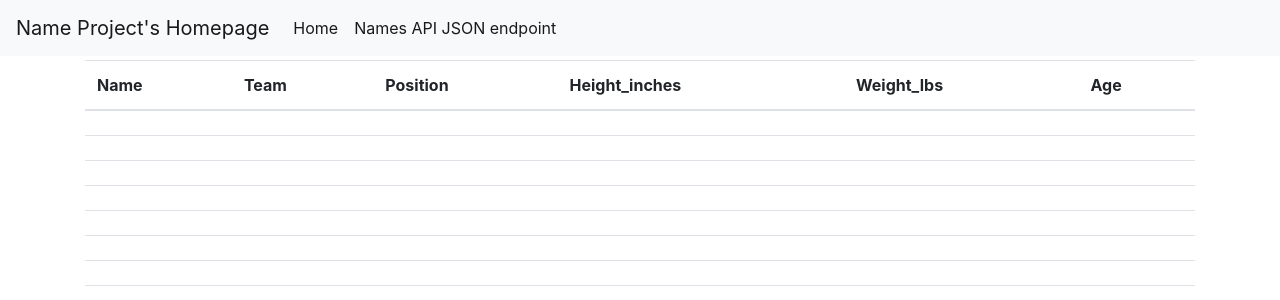
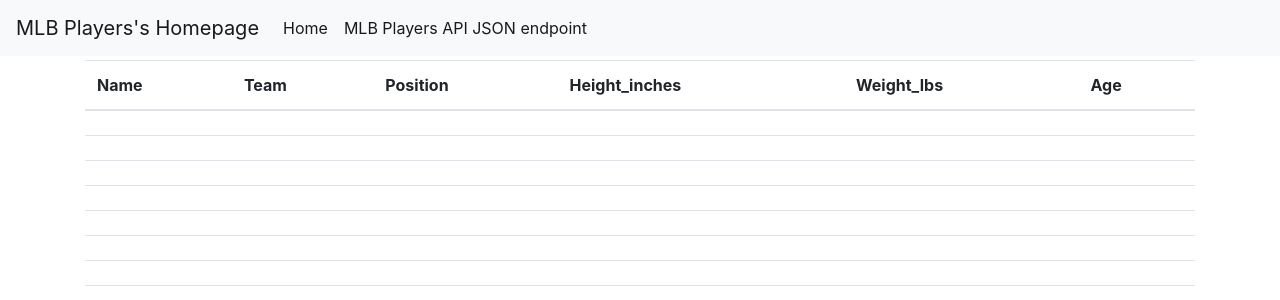
Before and after one commit to zaranabhalala/flask_forms_docker_mysql, a Flask app: page / in a window 1280 px wide. Shown: the top 300 px of the page. Run offline with Flask 2, Linux system fonts and the light colour scheme; data comes from the database, SQL or seed files in the repository; lists and menus that the app fills with data are empty; some libraries are stand-ins or nearby versions.

Commit message:
Feature: Updated title for navbar

```diff
--- a/app/app.py
+++ b/app/app.py
@@ -18,7 +18,7 @@ mysql.init_app(app)
 
 @app.route('/', methods=['GET'])
 def index():
-    user = {'username': 'Name Project'}
+    user = {'username': 'MLB Players'}
     cursor = mysql.get_db().cursor()
     cursor.execute('SELECT * FROM mlb_players')
     result = cursor.fetchall()
--- a/app/templates/layout.html
+++ b/app/templates/layout.html
@@ -35,7 +35,7 @@
                 <a class="nav-link" href="#">Home <span class="sr-only">(current)</span></a>
             </li>
             <li class="nav-item active">
-                <a class="nav-link" href="api/v1/Names">Names API JSON endpoint <span
+                <a class="nav-link" href="api/v1/Names">MLB Players API JSON endpoint <span
                         class="sr-only">(current)</span></a>
             </li>
 
```
